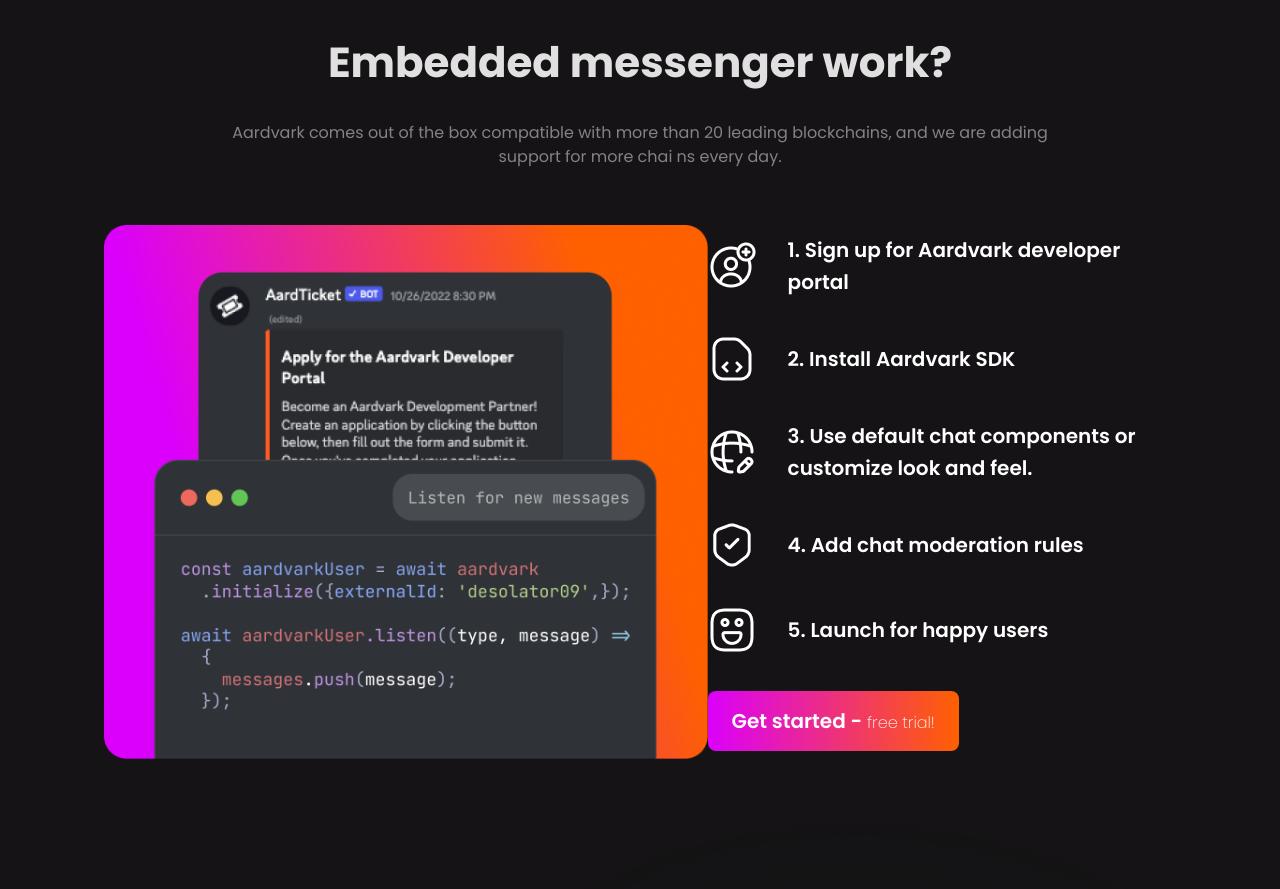
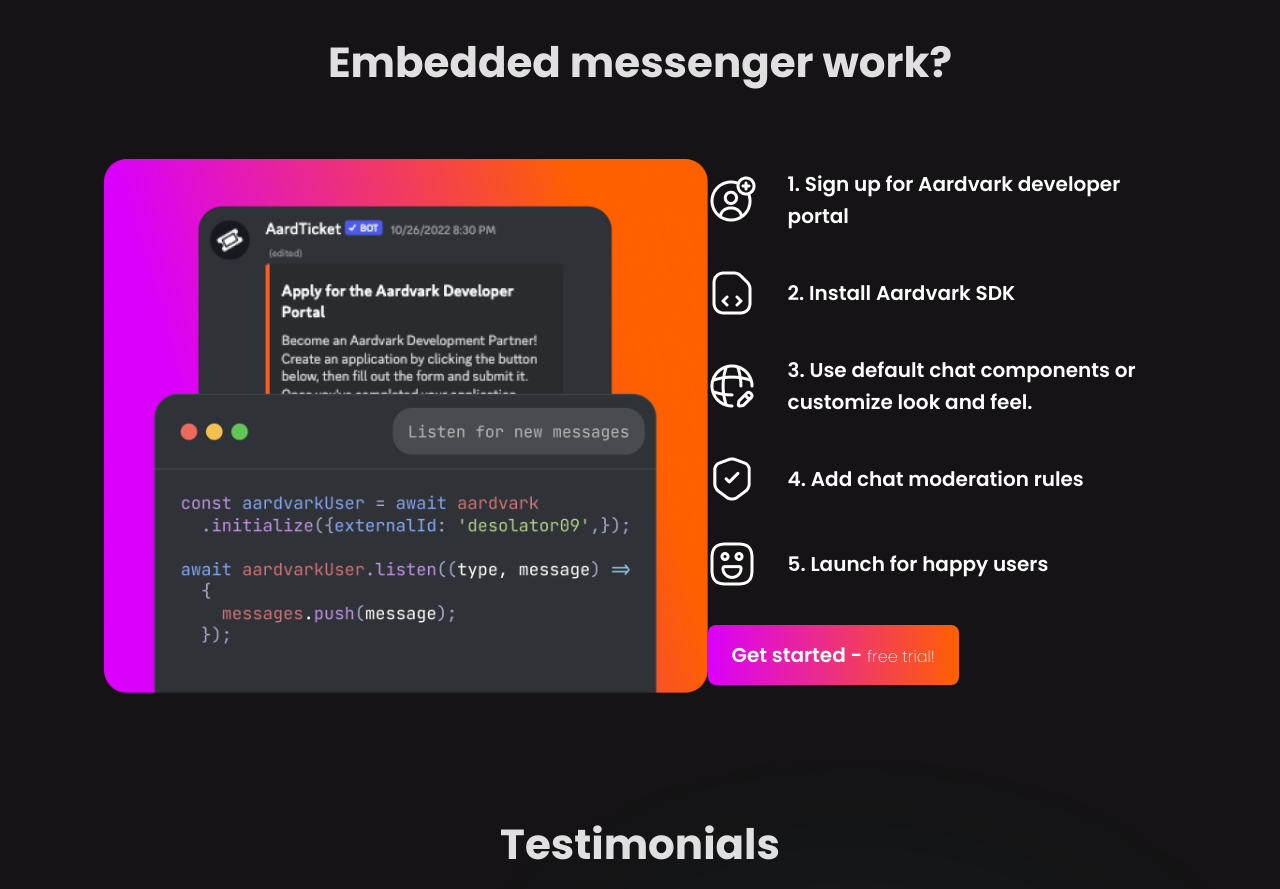
Before and after one commit to marvy-codes/advark-landingPage, a Vue app: page /Product in a window 1280 px wide. Shown: the part 6252-7141 px from the top of the page. Built offline with nearby package versions, Linux system fonts and the light colour scheme; a web font is replaced by a local one.

Commit message:
removed subheading

```diff
--- a/src/views/ProductView.vue
+++ b/src/views/ProductView.vue
@@ -813,12 +813,6 @@
           >
             How does Aardvark Embedded messenger work?
           </h2>
-          <div
-            class="mx-[42px] mt-[18px] text-center text-sm leading-[22px] lg:mx-auto lg:w-[833px] lg:text-base lg:font-normal lg:leading-6"
-          >
-            Aardvark comes out of the box compatible with more than 20 leading
-            blockchains, and we are adding support for more chai ns every day.
-          </div>
 
           <div
             class="md:mt[80px] mt-[56px] items-center justify-between lg:flex"
```
